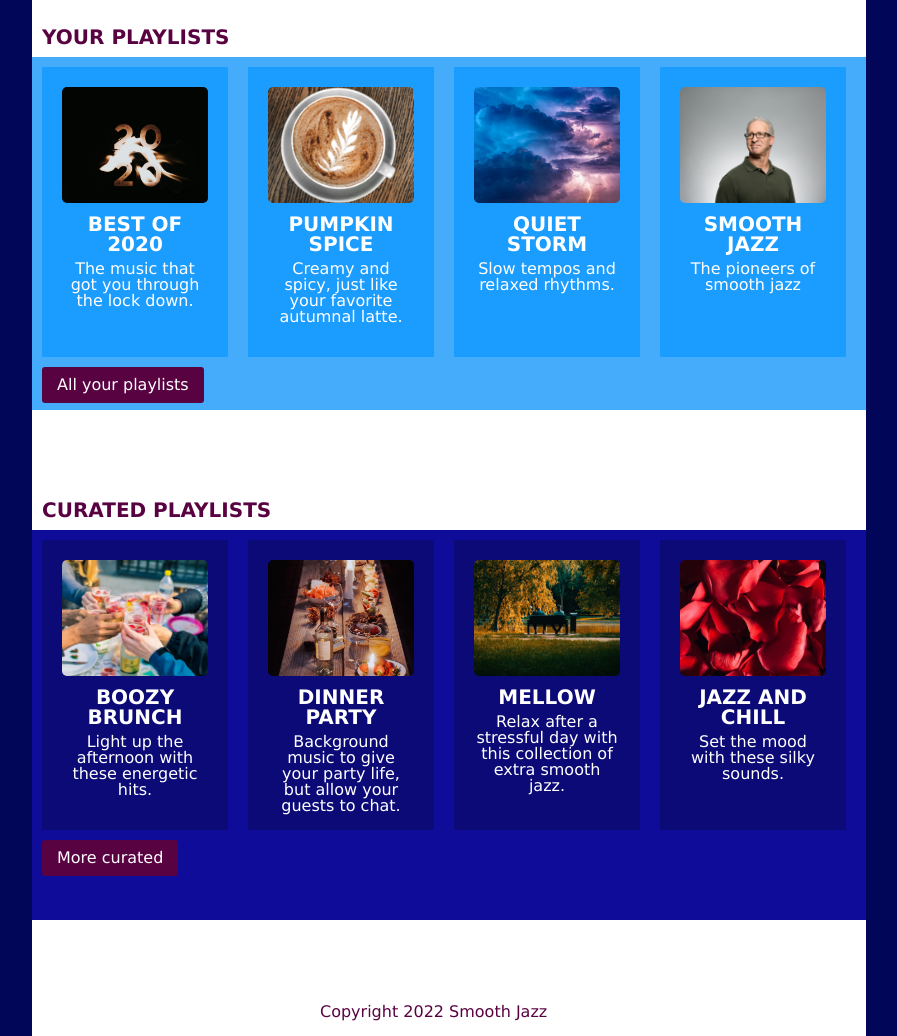
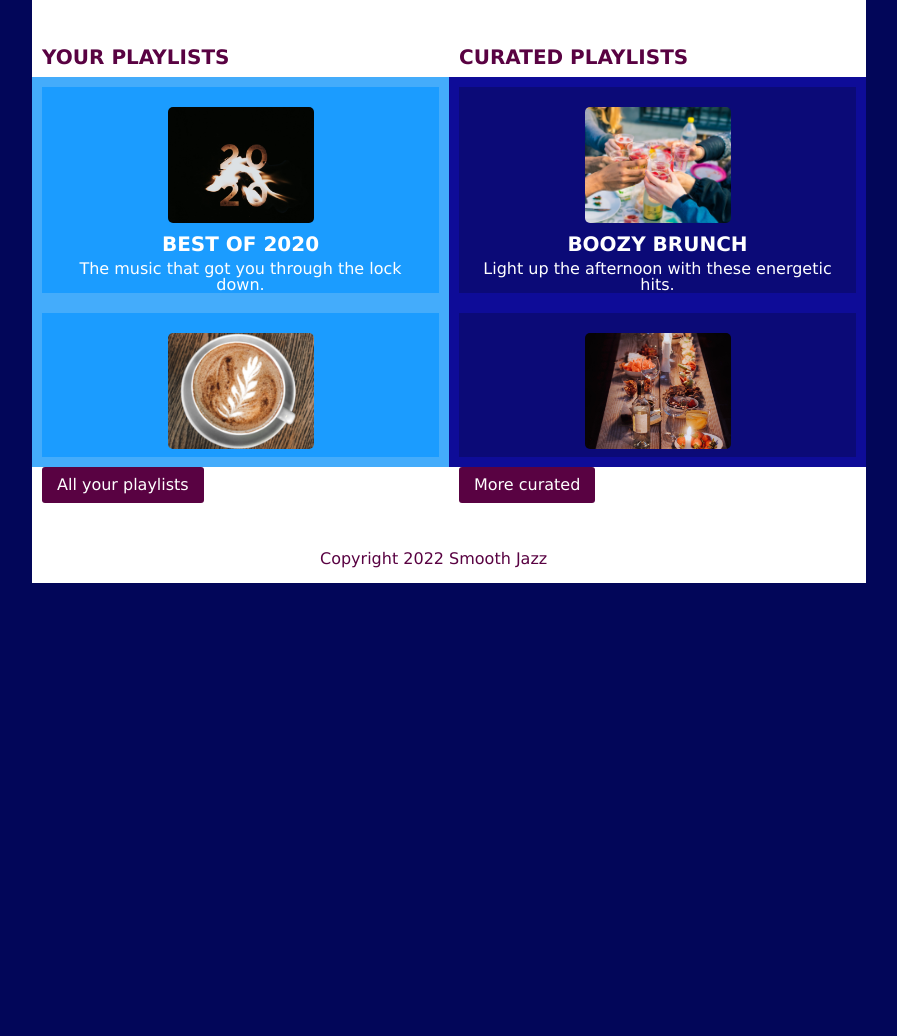
Before and after one commit to carensdo/streamingmedia, a plain HTML site: page index.html in a window 1280 px wide. Shown: the part 636-1672 px from the top of the page, without its empty margins (191-1088 px from the left). After the commit the page ends 1219 px from the top, so only its background shows below. Drawn offline with Linux system fonts and the light colour scheme.

Commit message:
commit 8

```diff
--- a/index.html
+++ b/index.html
@@ -84,7 +84,7 @@
         </section>
         <section >
             <div>
-            <h3>Successful Performance</h3>
+            <h3 id="success">Successful Performance</h3>
                 <dl>
                     <dt>Artist</dt>
                     <dd>Ricky Bombino</dd>
--- a/style.css
+++ b/style.css
@@ -125,6 +125,9 @@ h2 {
 }
 h3 {
     padding-top: 8px;
+}
+#success{
+    font-size: 1.18em;
 }
 h1 p{
     font-size: 1em;
@@ -521,10 +524,66 @@ input:checked ~ label:not(.steps) span:before, input:checked ~ label:not(.steps)
     .item1 {
         position: static;
 }
+main{
+    display: grid;
+    grid-template-columns: 1fr 1fr;
+    grid-template-rows: 1fr 1fr;
+
+}
+#trending{
+    grid-column-start: 1;
+    grid-column-end: 3;
+}
+#playlists{
+    grid-column-start: 1;
+    grid-column-end: 2;
+    height: 430px;
+
+}
+#curated{
+    grid-column-start: 2;
+    grid-column-end: 3;
+    margin-top: 20px;
+}
+div section{
+    padding-bottom: 0;
+}
+#best-of {
+    padding-bottom: 0;
+}
+#pumpkin {
+    padding-bottom: 0;
+}
+#storm {
+    padding-bottom: 0;
+}
+#smooth {
+    padding-bottom: 0;
+}
+#study {
+    padding-bottom: 0;
+}
+#boozy{
+    padding-bottom: 0;
+}
+#party{
+    padding-bottom: 0;
+}
+#mellow {
+    padding-bottom: 0;
+}
+#chill{
+    padding-bottom: 0;
+}
+#sax{
+    padding-bottom: 0;
+}
 .scroll2 {
+    display: grid;
+    grid-template-columns: 1fr;
     overflow-y: auto;
     overflow-x: hidden;
-    max-height: 300px;
+    max-height: 380px;
 }
     footer p{
         position: relative;
```
